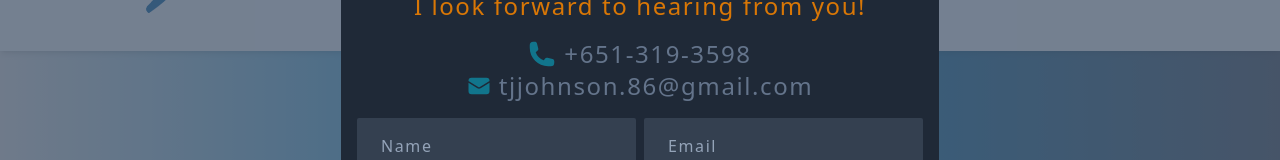
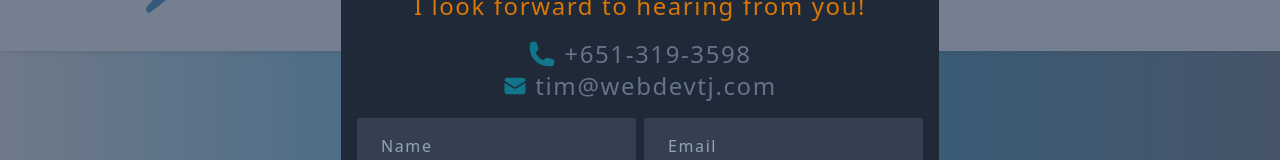
Before and after one commit to tjohnson-code/Portfolio, a Next.js app in the folder tj-portfolio/: page / in a window 1280 px wide. Both pictures are taken after a click on the link "Contact". Shown: the part 231-391 px from the top of the page. Built offline with nearby package versions, Linux system fonts and the light colour scheme; grey boxes are pictures that could not be loaded.

Commit message:
updated email address

```diff
--- a/tj-portfolio/src/components/ContactModal.js
+++ b/tj-portfolio/src/components/ContactModal.js
@@ -38,12 +38,12 @@ function ContactModal({ isOpen, onClose }) {
             </a>
 
             <a
-              href="mailto: tjjohnson.86@gmail.com"
+              href="mailto:tim@webdevtj.com"
               className="flex justify-center items-center space-x-2"
             >
               <EnvelopeIcon className="text-cyan-500 h-6 w-6 animate-pulse" />
 
-              <div className="text-2xl">tjjohnson.86@gmail.com</div>
+              <div className="text-2xl">tim@webdevtj.com</div>
             </a>
           </div>
 
```
